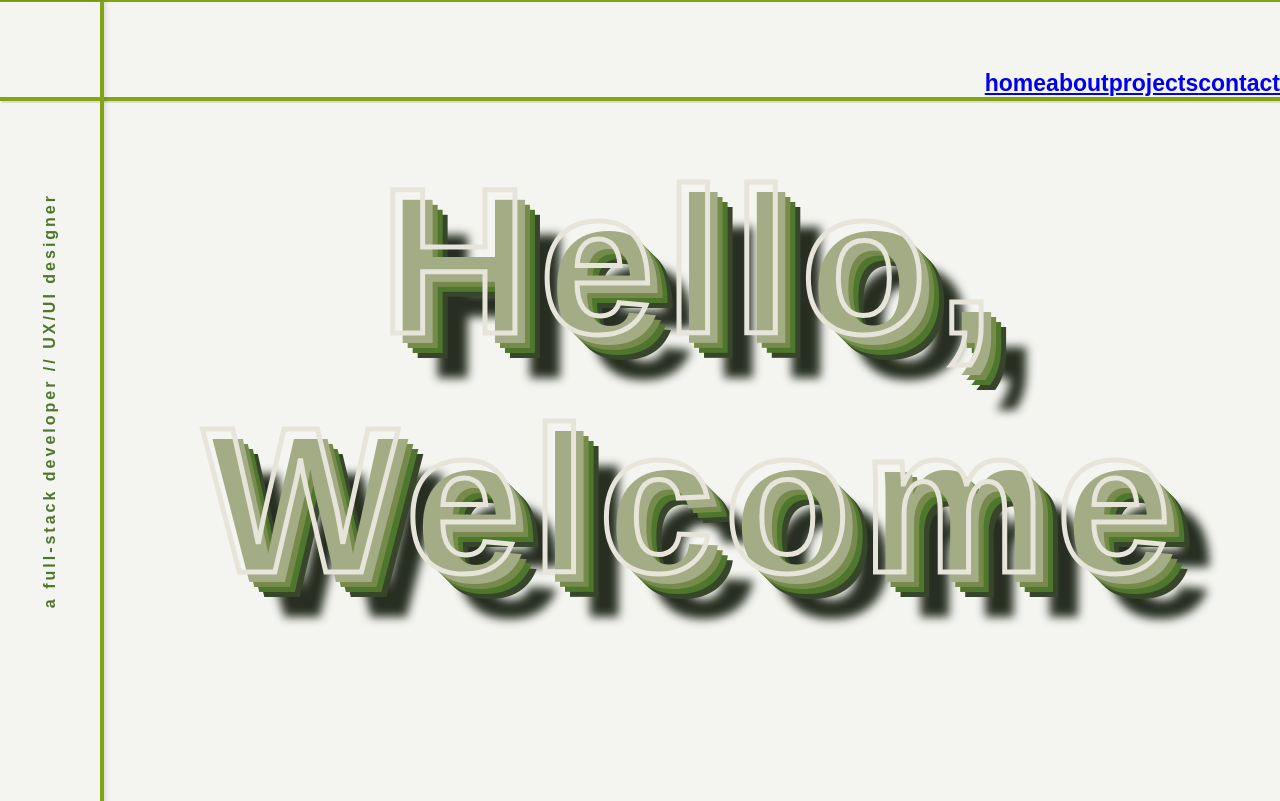
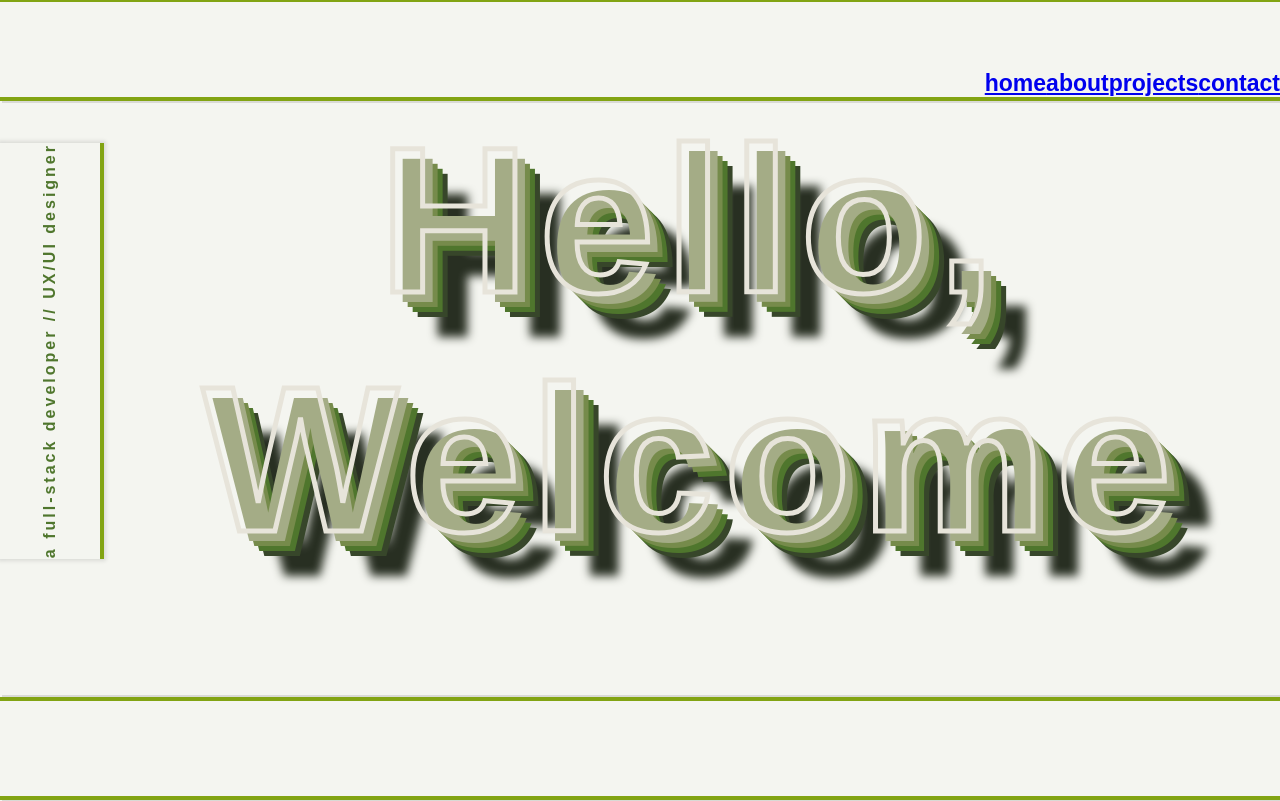
Before and after one commit to megsmcbride/portfolio-2.0, a React (Create React App) app: page / in a window 1280 px wide. Built offline with nearby package versions, Linux system fonts and the light colour scheme.

Commit message:
Fix footer and navbar static

```diff
--- a/src/App.css
+++ b/src/App.css
@@ -8,14 +8,21 @@ body {
   box-shadow: 0.25rem 0 0 0.125rem rgb(0 0 0 / 11%);
   height: 95px;
   align-items: flex-end;
+  position: fixed;
+  top: 0;
+  width: 100%;
 }
 
 .footer-container {
+  display: flex;
   border-top: 4px solid hsl(74, 79%, 36%);
   border-bottom: 4px solid hsl(74, 79%, 36%);
   box-shadow: 0.25rem 0 0 0.125rem rgb(0 0 0 / 11%);
   height: 95px;
   margin-top: -97px;
+  position: fixed;
+  bottom: 0;
+  width: 100%;
 }
 
 .navbar-container nav {
@@ -45,7 +52,6 @@ body {
 
 .sidebar-container {
   width: 100px;
-  height: 100vh;
   display: flex;
   flex-direction: row;
   margin-top: -100px;
@@ -61,6 +67,12 @@ body {
   font-weight: 600;
   letter-spacing: 3px;
   color: hsl(92, 45%, 32%);
+}
+
+
+.layout-container {
+  margin-top: 101px;
+  height: calc(100vh - 200px);
 }
 
 @media screen and (max-width: 1250px) {
@@ -100,7 +112,6 @@ body {
 
 /* Projects */
 
-
 .projects-layout {
   display: flex;
   flex-direction: row;
@@ -116,17 +127,19 @@ body {
   width: 800px;
   height: 500px;
   background-color: black;
-
 }
 
 @media (min-width: 600px) {
-  .projects-button-container { grid-template-columns: repeat(2, 1fr); }
+  .projects-button-container {
+    grid-template-columns: repeat(2, 1fr);
+  }
 }
 
 @media (min-width: 900px) {
-  .projects-button-container { grid-template-columns: repeat(3, 1fr); }
+  .projects-button-container {
+    grid-template-columns: repeat(3, 1fr);
+  }
 }
-
 
 .projects-button-container a {
   font-family: inherit;
@@ -184,13 +197,11 @@ body {
   margin-bottom: 40px;
 }
 
-
 .projects-container {
-width: 100%;
-display: flex;
-flex-direction: column;
-margin-top: -50px;
-
+  width: 100%;
+  display: flex;
+  flex-direction: column;
+  margin-top: -50px;
 }
 
 /* home */
@@ -199,9 +210,7 @@ margin-top: -50px;
   width: calc(100% - 100px);
   height: 100%;
   justify-items: center;
-
 }
-
 
 .home-container h1 {
   transition: all 0.5s;
@@ -209,12 +218,12 @@ margin-top: -50px;
   font-variation-settings: "wght" 900, "ital" 1;
   text-align: center;
   color: transparent;
-  font-family: 'Raleway', sans-serif;
+  font-family: "Raleway", sans-serif;
   text-shadow: 10px 10px 0px hsl(73, 19%, 60%), 15px 15px 0px hsl(80, 30%, 42%),
     20px 20px 0px hsl(92, 45%, 32%), 25px 25px 0px hsl(92, 25%, 22%),
     45px 45px 10px hsl(95, 16%, 16%);
   cursor: pointer;
-  margin-top: 0px;
+  margin: 0px;
 }
 
 .home-container h1:hover {
--- a/src/App.tsx
+++ b/src/App.tsx
@@ -4,13 +4,16 @@ import Contact from "./pages/Contact";
 import Projects from "./pages/Projects";
 import Navbar from "./components/Navbar";
 import Sidebar from "./components/Sidebar";
+import Footer from "./components/Footer";
 
 import "./App.css";
 import { BrowserRouter, Routes, Route } from "react-router-dom";
 
+
 function App() {
   return (
     <BrowserRouter>
+    <div className="main">
       <Navbar />
       <div className="layout-container">
       <Sidebar />
@@ -21,6 +24,8 @@ function App() {
         <Route path="/contact" element={<Contact />} />
       </Routes>
       </div>
+      <Footer />
+    </div>
     </BrowserRouter>
   );
 }
```
